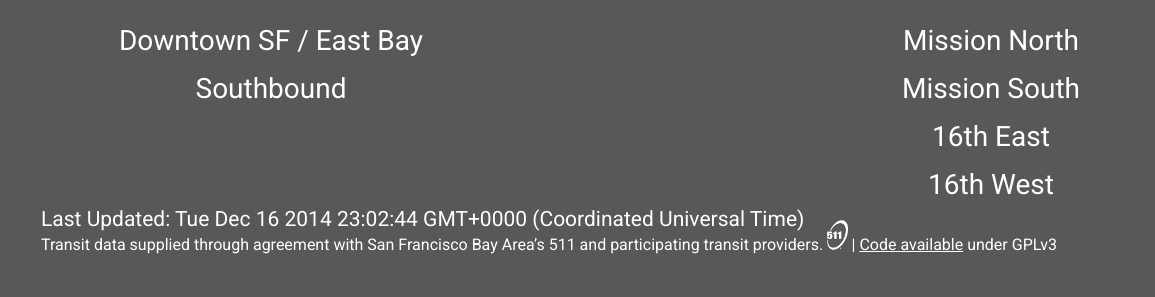
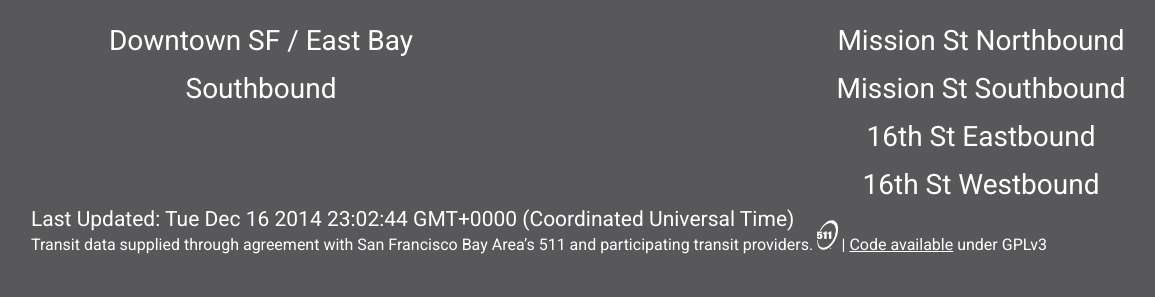
Before and after one commit to jlev/arrival-time, a Flask app: page /aspiration in a window 1520 px wide; the page is wider, and only the part inside the window is pictured. Shown: the part 123-420 px from the top of that part, without its empty margins (9-1164 px from the left). Run offline with Flask 2, Linux system fonts and the light colour scheme; some libraries are stand-ins or nearby versions.

Commit message:
extend base template

```diff
--- a/templates/aspiration.html
+++ b/templates/aspiration.html
@@ -1,13 +1,6 @@
-<html>
+{% extends "base.html" %}
 
-<head>
-
-<link type="text/css" rel="stylesheet" href="{{ url_for('static', filename='styles/style.css') }}" media="screen" />
-<link rel="stylesheet" type="text/css" href="http://fonts.googleapis.com/css?family=Roboto">
-<link rel="stylesheet" type="text/css" href="http://fonts.googleapis.com/css?family=Open+Sans">
-<script src="//ajax.googleapis.com/ajax/libs/jquery/1.11.0/jquery.min.js"></script>
-
-<script src="{{ url_for('static', filename='js/script.js') }}"></script>
+{% block script %}
 <script>
 var BART_DIRECTION_LOOKUP = {
     '24th St. Mission': 'South',
@@ -88,12 +81,9 @@ $(document).ready(function() {
         );
     }
 </style>
+{% endblock %}
 
-</head>
-
-<body>
-
-	<header id="top">
+{% block header %}
         <div class="left">
             <img src="../static/img/BART.png">
 			<h1>BART</h1>
@@ -105,8 +95,9 @@ $(document).ready(function() {
 			<h1>MUNI</h1>
 			<h2>Bus Stops<h2>
 		</div>
-	</header>
+{% endblock %}
 
+{% block content %}
     <div class="content">
         <div class="left">
             <h3>Downtown SF / East Bay</h3>
@@ -116,23 +107,20 @@ $(document).ready(function() {
         </div>
 
         <div class="right">
-            <h3>Mission North</h3>
+            <h3>Mission St Northbound</h3>
             <ul class="routes SF-MUNI North"></ul>
 
-            <h3>Mission South</h3>
+            <h3>Mission St Southbound</h3>
             <ul class="routes SF-MUNI South"></ul>
 
-            <h3>16th East</h3>
+            <h3>16th St Eastbound</h3>
             <ul class="routes SF-MUNI East"></ul>
 
-            <h3>16th West</h3>
+            <h3>16th St Westbound</h3>
             <ul class="routes SF-MUNI West"></ul>
         </div>
+{% endblock %}
 
-        <div id="lastUpdated">Last Updated: <span></span></div>
-
- 		<div id="dataProviders">Transit data supplied through agreement with San Francisco Bay Area’s 511 and participating transit providers. <img src="../static/img/511-logo.png"> | <a href="http://github.com/jlev/arrival-time">Code available</a> under GPLv3</div>
-    </div>
-
-</body>
-</html>
+{% block extra_attr %}
+| <a href="http://github.com/jlev/arrival-time">Code available</a> under GPLv3</div>
+{% endblock %}
--- /dev/null
+++ b/templates/base.html
@@ -0,0 +1,33 @@
+<html>
+
+<head>
+
+<link type="text/css" rel="stylesheet" href="{{ url_for('static', filename='styles/style.css') }}" media="screen" />
+<link rel="stylesheet" type="text/css" href="https://fonts.googleapis.com/css?family=Roboto">
+<link rel="stylesheet" type="text/css" href="https://fonts.googleapis.com/css?family=Open+Sans">
+<script src="//ajax.googleapis.com/ajax/libs/jquery/1.11.0/jquery.min.js"></script>
+
+<script src="{{ url_for('static', filename='js/script.js') }}"></script>
+{% block script %}{% endblock %}
+
+</head>
+
+<body>
+
+  <header id="top">
+        {% block header %}{% endblock %}
+  </header>
+
+    <div class="content">
+        {% block content %}{% endblock %}
+
+        {% block updated %}
+        <div id="lastUpdated">Last Updated: <span></span></div>
+        {% endblock %}
+
+    <div id="dataProviders">Transit data supplied through agreement with San Francisco Bay Area’s 511 and participating transit providers. <img src="../static/img/511-logo.png"> {% block extra_attr %}{% endblock %}</div>
+
+    </div>
+
+</body>
+</html>
```
Also changed, not shown: templates/choose.html (+4 -13 lines), templates/oakstop.html (+7 -24 lines).
